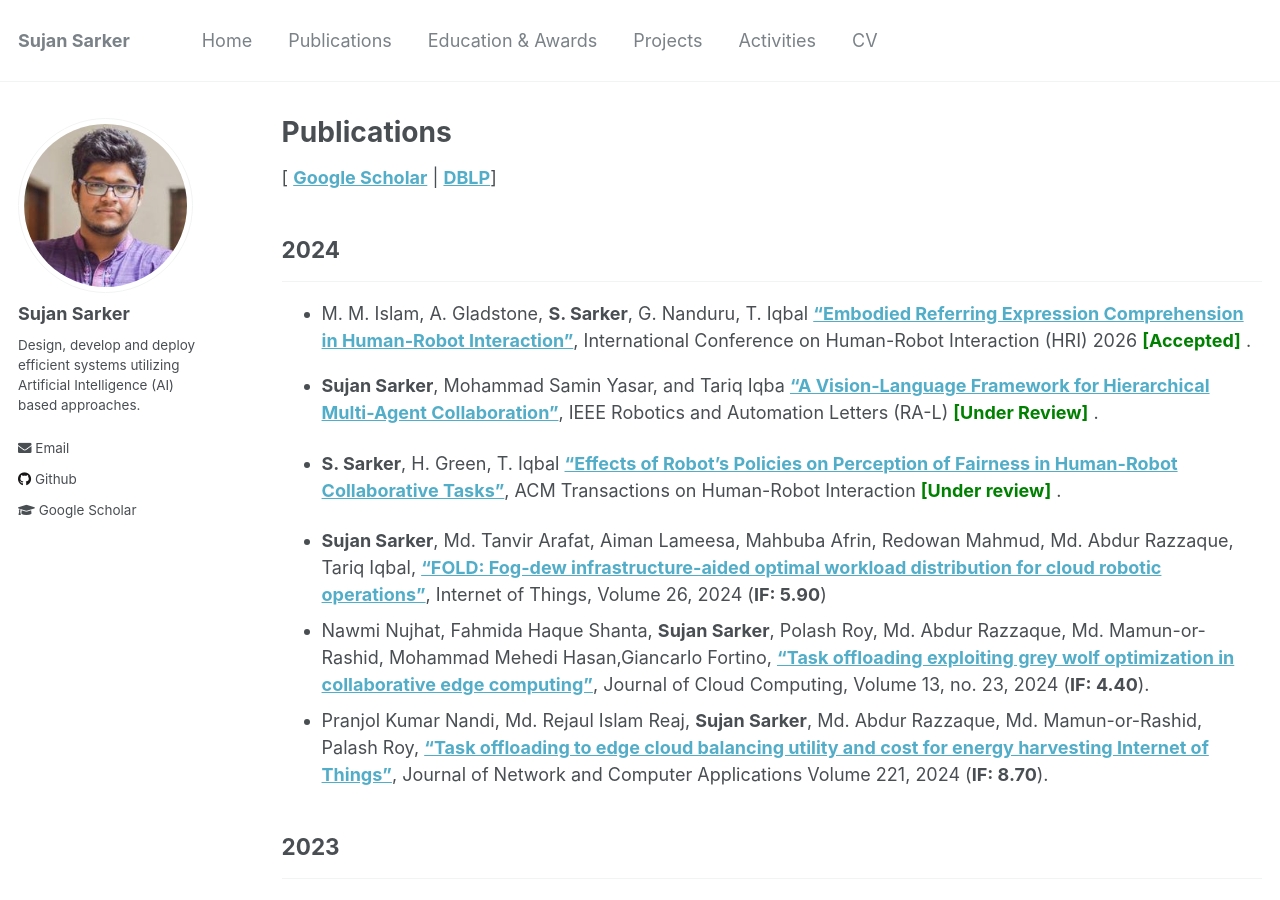
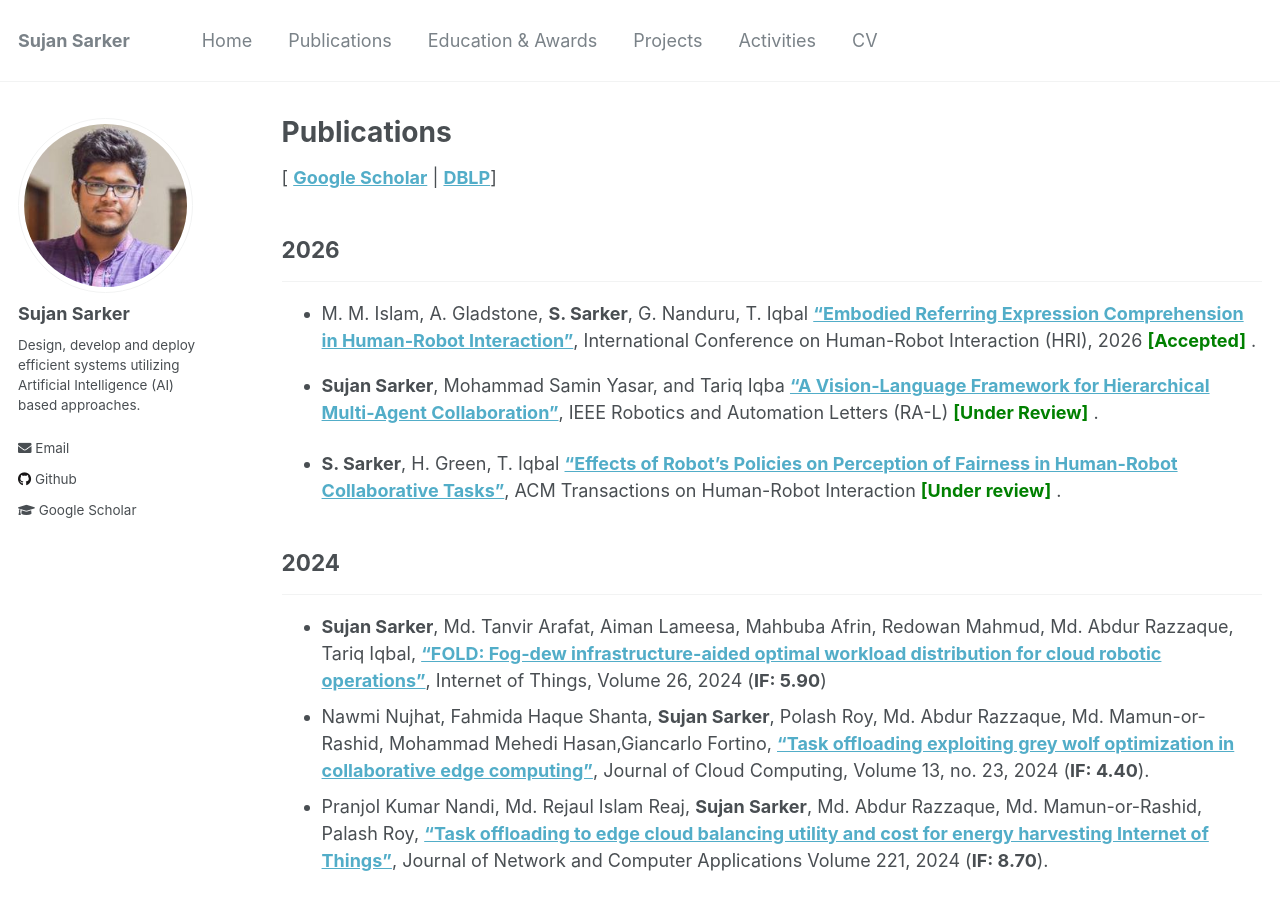
Before and after one commit to sujan-sarker/sujan-sarker.github.io, a Jekyll site: the page built from _pages/publications.md, in a window 1280 px wide and 900 px high. Built offline with Jekyll 4.4.1, drawn with Linux system fonts in a browser that asks for light colours.

Commit message:
Update publications.md

```diff
--- a/_pages/publications.md
+++ b/_pages/publications.md
@@ -7,13 +7,16 @@ author_profile: true
 
 [ [**Google Scholar**](https://scholar.google.com/citations?hl=en&user=uCSts6gAAAAJ&view_op=list_works&sortby=pubdate) \| [**DBLP**](https://dblp.org/pid/183/5530.html)]
 
-## 2024
+
+## 2026
 -----------
-* M. M. Islam, A. Gladstone, **S. Sarker**, G. Nanduru, T. Iqbal [**"Embodied Referring Expression Comprehension in Human-Robot Interaction"**](#), International Conference on Human-Robot Interaction (HRI)  2026 <span style ="color:Green"> **[Accepted]** </span>.
+* M. M. Islam, A. Gladstone, **S. Sarker**, G. Nanduru, T. Iqbal [**"Embodied Referring Expression Comprehension in Human-Robot Interaction"**](#), International Conference on Human-Robot Interaction (HRI), 2026 <span style ="color:Green"> **[Accepted]** </span>.
 * **Sujan Sarker**, Mohammad Samin Yasar, and Tariq Iqba [**"A Vision-Language Framework for Hierarchical Multi-Agent Collaboration"**](#), IEEE Robotics and Automation Letters (RA-L) <span style ="color:Green"> **[Under Review]** </span>.
 
 * **S. Sarker**, H. Green, T. Iqbal [**"Effects of Robot’s Policies on Perception of Fairness in Human-Robot Collaborative Tasks"**](#), ACM Transactions on Human-Robot Interaction <span style ="color:Green"> **[Under review]** </span>.
 
+## 2024
+-----------
 * **Sujan Sarker**, Md. Tanvir Arafat, Aiman Lameesa, Mahbuba Afrin, Redowan Mahmud, Md. Abdur Razzaque, Tariq Iqbal, [**"FOLD: Fog-dew infrastructure-aided optimal workload distribution for cloud robotic operations"**](#), Internet of Things, Volume 26, 2024 (**IF: 5.90**)
 * Nawmi Nujhat, Fahmida Haque Shanta, **Sujan Sarker**, Polash Roy, Md. Abdur Razzaque, Md. Mamun-or-Rashid, Mohammad Mehedi Hasan,Giancarlo Fortino, [**"Task offloading exploiting grey wolf optimization in collaborative edge computing"**](#), Journal of Cloud Computing, Volume 13, no. 23, 2024 (**IF: 4.40**).
 * Pranjol Kumar Nandi, Md. Rejaul Islam Reaj, **Sujan Sarker**, Md. Abdur Razzaque, Md. Mamun-or-Rashid, Palash Roy, [**"Task offloading to edge cloud balancing utility and cost for energy harvesting Internet of Things"**](#), Journal of Network and Computer Applications Volume 221, 2024 (**IF: 8.70**).
```
